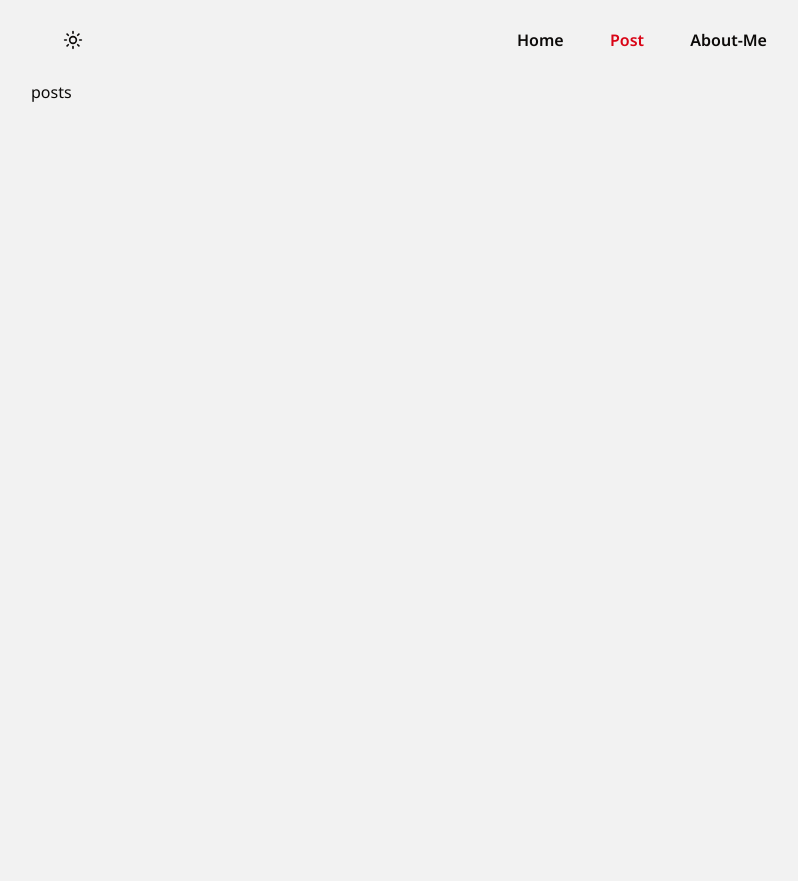
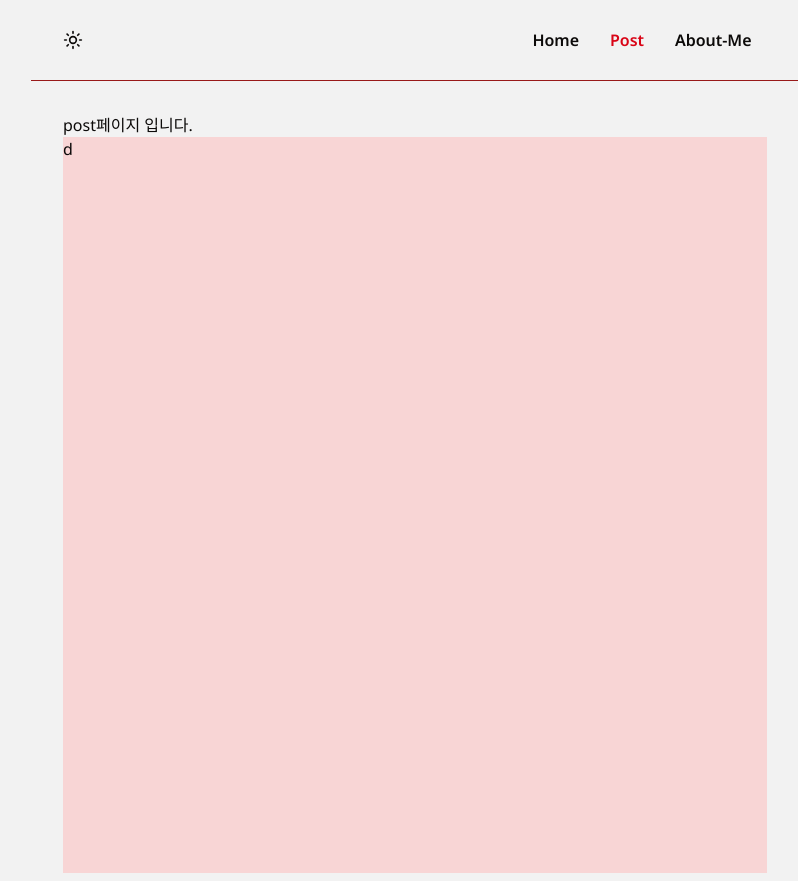
Before and after one commit to LuisKlopp/hyeon-blog-deploy-2, a Next.js app: page /post in a window 1280 px wide. Shown: the whole page, without its empty margins (225-1023 px from the left). Before the commit the page ends 800 px from the top, so only its background shows below. Built offline with nearby package versions, Linux system fonts and the light colour scheme.

Commit message:
LOG-004 posts container 생성

```diff
--- a/app/post/page.tsx
+++ b/app/post/page.tsx
@@ -1,5 +1,12 @@
+import PostsContainer from "@/components/PostsContainer";
+
 const PostPage = () => {
-  return <div>posts</div>;
+  return (
+    <div className="w-full h-full p-8">
+      post페이지 입니다.
+      <PostsContainer />
+    </div>
+  );
 };
 
 export default PostPage;
--- /dev/null
+++ b/components/PostsContainer.tsx
@@ -0,0 +1,9 @@
+const PostsContainer = () => {
+  return (
+    <div className="w-full h-full bg-[#f8d5d5]">
+      d
+    </div>
+  );
+};
+
+export default PostsContainer;
--- a/components/main-layout.tsx
+++ b/components/main-layout.tsx
@@ -10,6 +10,7 @@ const MainLayout = ({
   return (
     <div className="w-full h-full max-w-screen-md mx-auto min-w-[320px]">
       <NavigationHeader />
+      <hr className=" border-solid border-1 border-[#991a1a]" />
       {children}
     </div>
   );
--- a/components/navigation/components/navigation-item.tsx
+++ b/components/navigation/components/navigation-item.tsx
@@ -19,7 +19,7 @@ export const NavigationItem = ({
     <Link
       href={href}
       className={cn(
-        "hover:text-xl",
+        "hover:text-lg",
         pathname === href
           ? "text-blogThickRed"
           : "hover:text-blogThickRed",
--- a/components/navigation/navigation-header.tsx
+++ b/components/navigation/navigation-header.tsx
@@ -6,7 +6,7 @@ const NavigationHeader = () => {
   return (
     <div className="w-full h-20 flex justify-between items-center px-8">
       <ThemeChanger />
-      <div className="w-[250px] h-full flex justify-between items-center font-semibold">
+      <div className="w-[250px] h-full flex justify-around items-center font-semibold">
         {NAVIGATION_ITEMS.map((item) => (
           <NavigationItem
             key={item.title}
```
